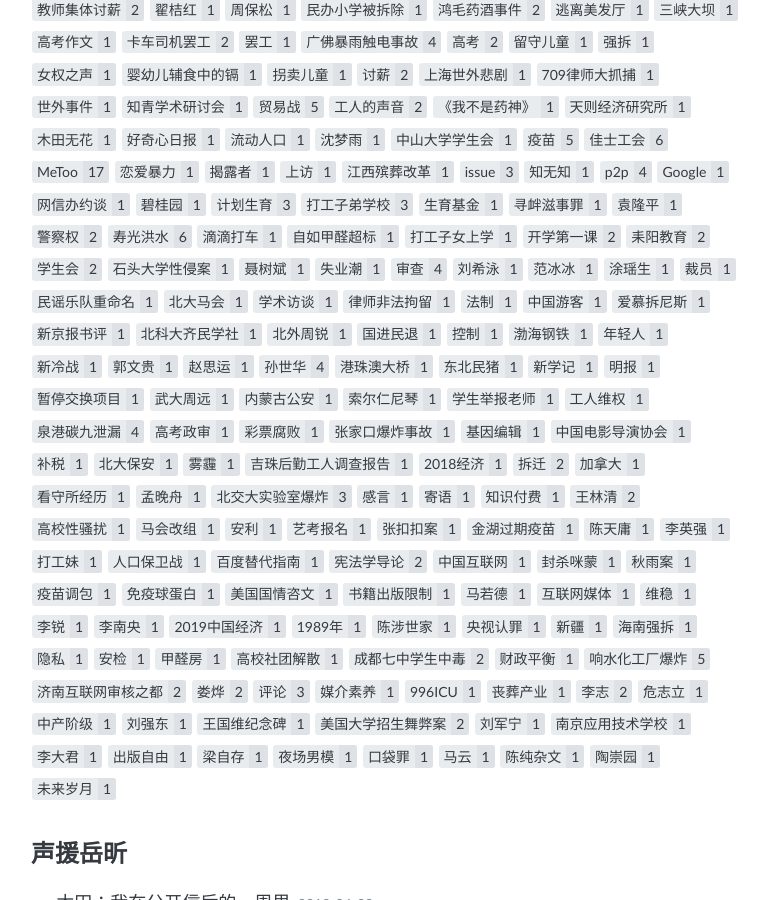
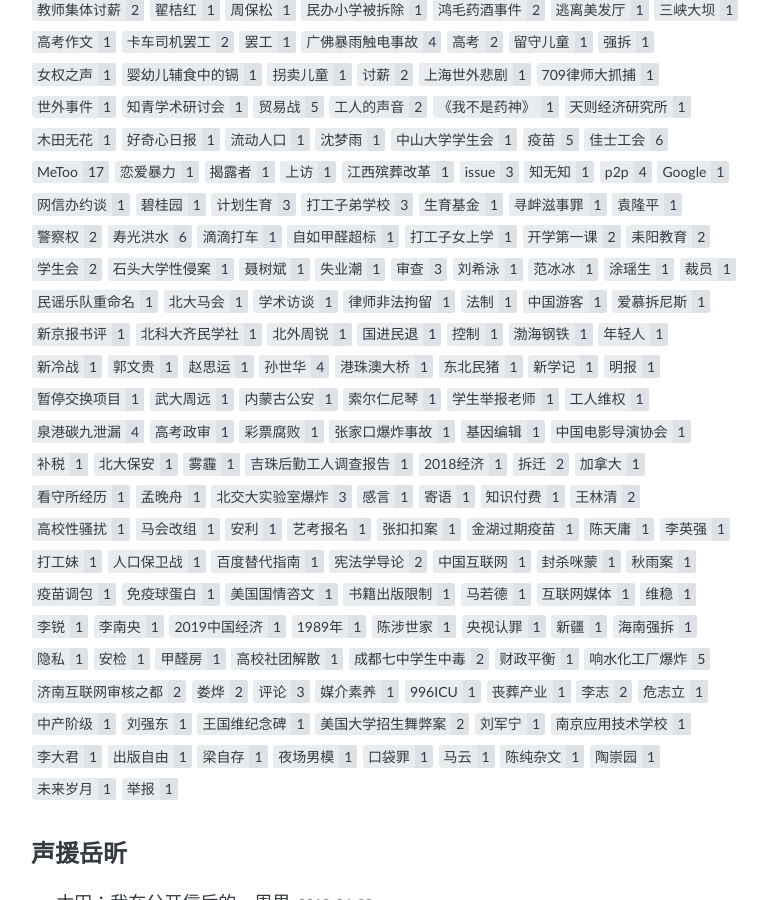
Before and after one commit to Terminus2049/Terminus2049.github.io, a Jekyll site: the page built from tags.html, in a window 1280 px wide and 900 px high, scrolled down 423 px. Shown: the whole window, without its empty margins (254-1023 px from the left). Built offline with Jekyll 4.4.1, drawn with Linux system fonts in a browser that asks for light colours; some of the changed text lies outside the part shown.

Commit message:
tag 举报

```diff
--- a/_posts/2019-05-23-4-jubao.md
+++ b/_posts/2019-05-23-4-jubao.md
@@ -8,7 +8,7 @@
 
 date: 2019-05-24
 
-tags: 审查
+tags: 举报
 
 image_feature: ""
 
```
